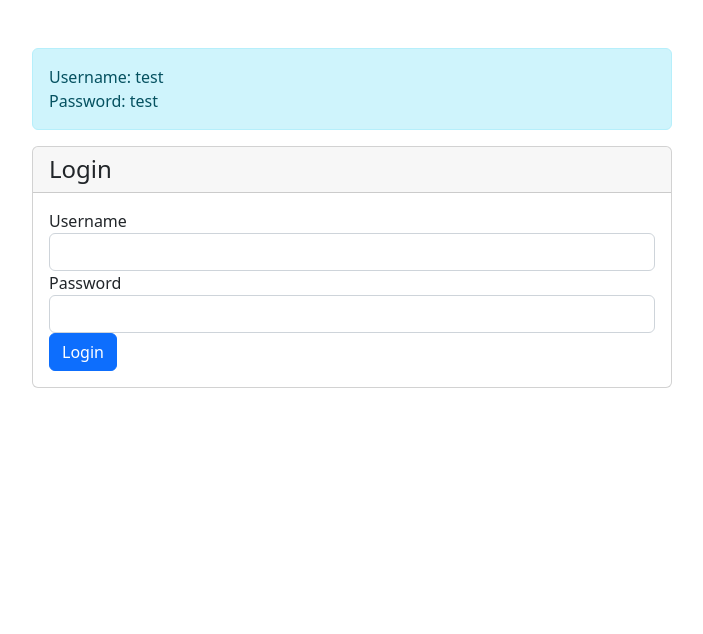
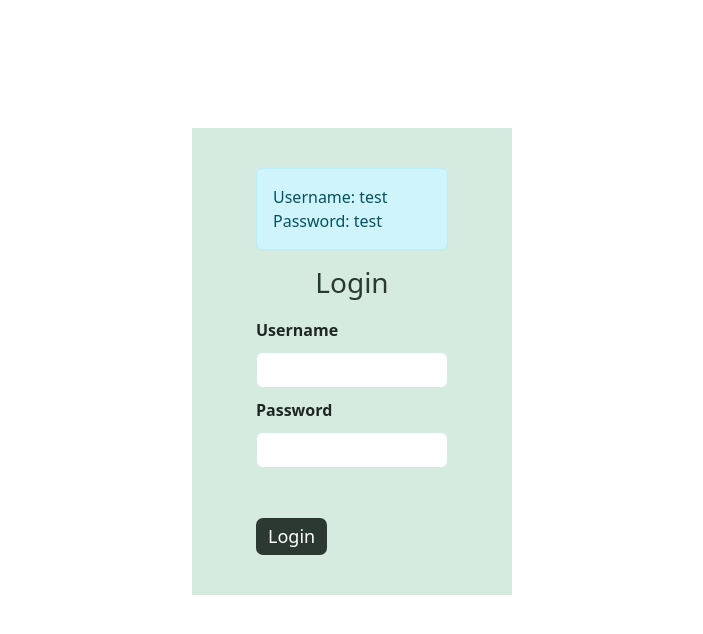
Before and after one commit to educ-educ/tpkr_front_prod, a React (Create React App) app: page / in a window 1280 px wide. Shown: the top 634 px of the page, without its empty margins (288-991 px from the left). Built offline with nearby package versions, Linux system fonts and the light colour scheme; no server answers.

Commit message:
\добавлен файл цветов, вход на сайт

```diff
--- a/src/_login/Login.jsx
+++ b/src/_login/Login.jsx
@@ -32,26 +32,26 @@ function Login() {
     }
 
     return (
-        <div className="col-md-6 offset-md-3 mt-5">
-            <div className="alert alert-info">
-                Username: test<br />
-                Password: test
-            </div>
-            <div className="card">
-                <h4 className="card-header">Login</h4>
-                <div className="card-body">
+        <div className="col-md-6 offset-md-3 mt-5 admin-access">
+            <div className="admin-access__main">
+                <div className="alert alert-info">
+                    Username: test<br />
+                    Password: test
+                </div>
+                <h4 className="admin-access__title">Login</h4>
+                <div className="admin-access__form">
                     <form onSubmit={handleSubmit(onSubmit)}>
-                        <div className="form-group">
-                            <label>Username</label>
-                            <input name="username" type="text" {...register('username')} className={`form-control ${errors.username ? 'is-invalid' : ''}`} />
+                        <div className="admin-access__form__field">
+                        <div className='admin-access__form__field-name'>Username</div>
+                            <input name="username" type="text" {...register('username')} className={`admin-access__form__field-input ${errors.username ? 'is-invalid' : ''} `} />
                             <div className="invalid-feedback">{errors.username?.message}</div>
                         </div>
-                        <div className="form-group">
-                            <label>Password</label>
-                            <input name="password" type="password" {...register('password')} className={`form-control ${errors.password ? 'is-invalid' : ''}`} />
+                        <div className="admin-access__form__field">
+                            <div className='admin-access__form__field-name'>Password</div>
+                            <input name="password" type="password" {...register('password')} className={`admin-access__form__field-input ${errors.password ? 'is-invalid' : ''}`} />
                             <div className="invalid-feedback">{errors.password?.message}</div>
                         </div>
-                        <button disabled={isSubmitting} className="btn btn-primary">
+                        <button disabled={isSubmitting} className="admin-access__form__button">
                             {isSubmitting && <span className="spinner-border spinner-border-sm mr-1"></span>}
                             Login
                         </button>
--- a/src/_login/Login.scss
+++ b/src/_login/Login.scss
@@ -1,6 +1,5 @@
 
 .admin-access {
-    font-family: "Nunito";
     display: flex;
     padding-top: 10vh;
     justify-content: center;
@@ -11,20 +10,14 @@
     flex-direction: column;
     width: 50%;
     padding: 5vh 5vw;
-    background-color: var(--color-background--light-blue);
+    background-color: var(--color-background--light-green);
     height: fit-content;
    }
 
     &__title {
         text-align: center;
         font-size: 28px;
-        color: var( --color-text--dark);
-
-        &-text {
-            padding: 30px 0;
-            font-size: 18px;
-            color: var(--color-text--dark-blue);
-        }
+        color: var( --color-text);
     }
 
     &__form {
@@ -33,45 +26,44 @@
 
         &__field {
             width: 100%;
-            border: 1px solid var(--color-text--dark);
-            outline: none;
-            border-radius: 7px;
-            padding: 5px 10px;
+            margin: 10px 0;
 
             &-name {
                 margin: 10px 0;
-                color: var(--color-text--dark-blue);
+                color: var(--color-text--dark);
                 font-weight: bold;
             }
-        }
-        &__field:focus {
-            border: 1px solid var(--color-text--dark);
-            background-color: var(--color-admin-light-blue)
-        }
 
-        &__button-container {
-            display: flex;
-            align-items: center;
-            justify-content: center;
+            &-input {
+                width: 100%;
+                outline: none;
+                border-radius: 7px;
+                padding: 5px;
+                border: 1px solid var(--color-background--light-green);
+            }
+
+            &-input:hover {
+                border: 1px solid var(--color-green-2);
+            }
         }
 
         &__button {
             font-size: 18px;
             border: none;
             margin-top: 40px;
-            background-color: var(--color-text--dark);
+            background-color: var(--color-text);
             border-radius: 7px;
             padding: 5px 12px;
             text-align: center;
             color: var(--color-background--light);
 
             &-focused {
-                background-color: var(--color-text--dark-blue);
+                background-color: var(--color-text--dark);
             }
         }
 
         &__button:hover {
-            background-color: var(--color-text--dark-blue);
+            background-color: var(--color-text--dark);
             cursor: pointer;
         }
     }
--- a/src/colors.css
+++ b/src/colors.css
@@ -1,24 +1,15 @@
 :root {
-   --color-background--light: #FEFEFE;
-   --color-background--light-blue: #F3FBFF;
-    --color-background--navbar: #A7D9E9;
-    --color-text: #1D68B0;
-    --color-text--dark: #004075;
-    --color-text--attention: #E41D37;
+   --color-background--light: #FFFFFF;
+   --color-background--light-green: #D6EBE0;
+    --color-background--navbar: #456554;
+    --color-text: #2C3832;
+    --color-text--dark: #1e2723;
+    --color-text--attention: #7C5564;
     --color-background--attention: rgba(228, 29, 55, 0.3);
-    --color-border: #005FAD;
-    --color-text--dark-blue: #002645;
-    --color-light-blue: #C8EAFB;
-    --color-dark-grey: rgb(80, 80, 80);
-
-    --color-admin-dark-blue: #223034;
-    --color-admin-dark-blue-hover: #2E5763;
-    --color-admin-light-blue: #D9EDF3;
-    --color-admin-blue: #aecbd4;
-    --color-admin-light-grey: #eeeeee;
-    --color-admin-dark-grey: rgb(118, 118, 118);
-    --color-admin-middle-grey: #ccc;
-    --color-admin-light-blue-darker: #bdc0c0;
-    --color-admin-grey-opacity: rgba(238, 238, 238, 0.3);
-    --color-admin-blue-opacity: rgba(217, 237, 243, 0.3);
+    --color-green-1: #6D937F;
+    --color-green-2: #93B2A1;
+    --color-pink-light: #BE9DA9;
+    --color-yellow: #F5E768;
+    --color-yellow-1: #C7B198;
+    --color-green-3: #F5FBF1;
 }
```
